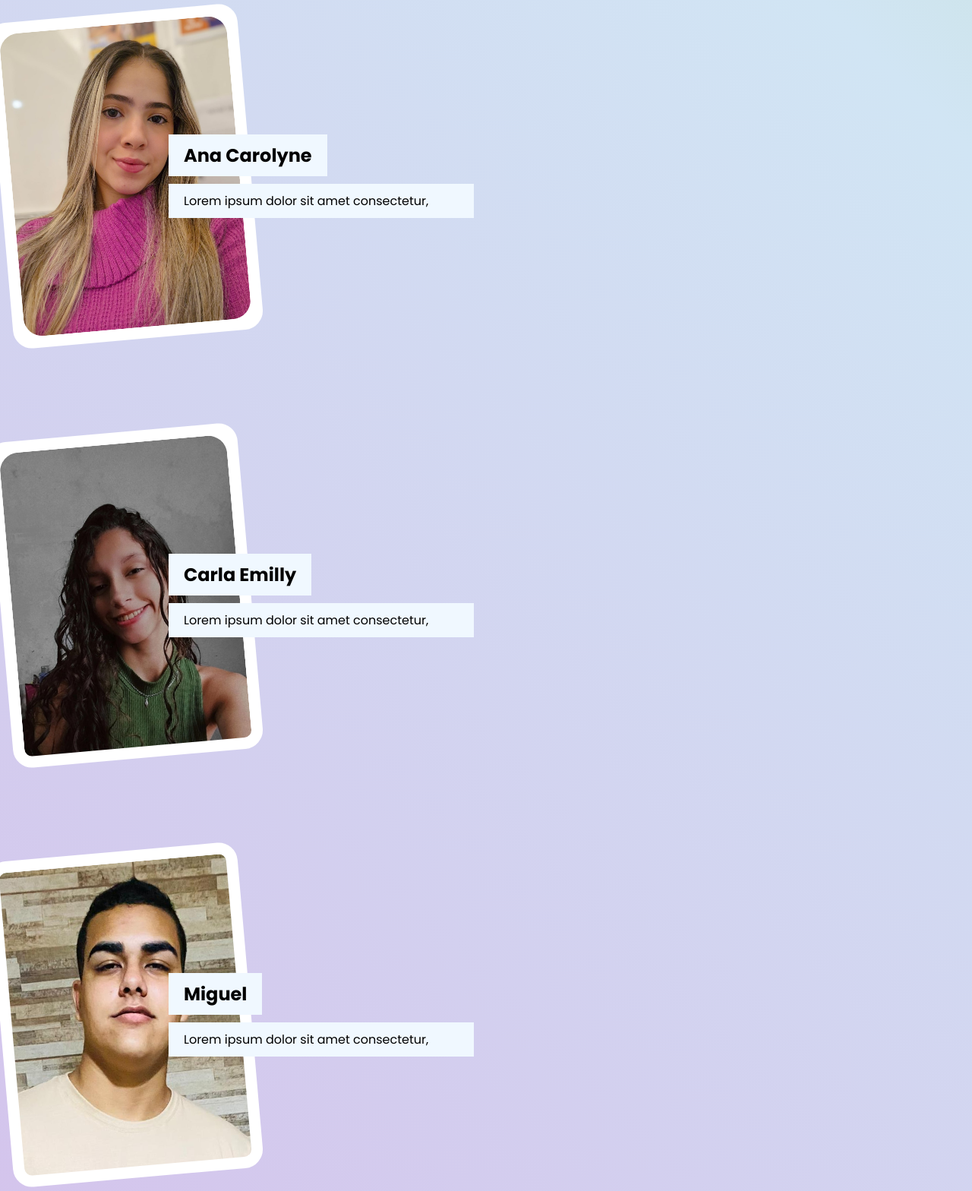
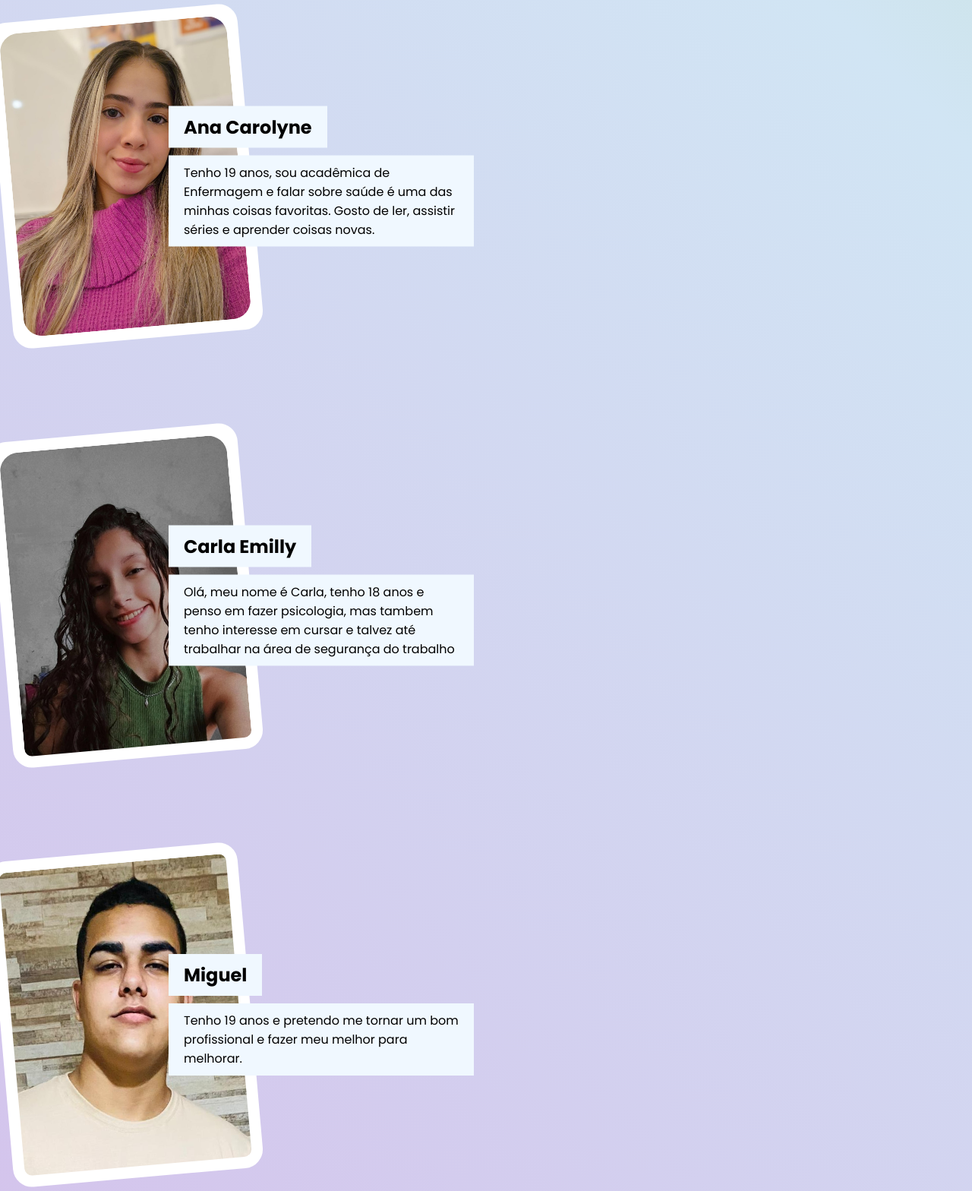
Before and after one commit to Cymphonial/Desconecta, a plain HTML site: page index.html in a window 1280 px wide. Shown: the part 2481-4049 px from the top of the page at 76% size. Drawn offline with Linux system fonts and the light colour scheme.

Commit message:
Update index.html

```diff
--- a/index.html
+++ b/index.html
@@ -106,7 +106,7 @@
                     <h1> Ana Carolyne </h1>
                 </div>
                 <div class="information">
-                    <p> Lorem ipsum dolor sit amet consectetur,</p>
+                    <p> Tenho 19 anos, sou acadêmica de Enfermagem e falar sobre saúde é uma das minhas coisas favoritas. Gosto de ler, assistir séries e aprender coisas novas.</p>
                 </div>
             </div>
         </div>
@@ -119,7 +119,7 @@
                     <h1> Carla Emilly </h1>
                 </div>
                 <div class="information">
-                    <p> Lorem ipsum dolor sit amet consectetur,</p>
+                    <p>Olá, meu nome é Carla, tenho 18 anos e penso em fazer psicologia, mas tambem tenho interesse em cursar e talvez até trabalhar na área de segurança do trabalho</p>
                 </div>
 
             </div>
@@ -133,7 +133,7 @@
                     <h1> Miguel </h1>
                 </div>
                 <div class="information">
-                    <p> Lorem ipsum dolor sit amet consectetur,</p>
+                    <p> Tenho 19 anos e pretendo me tornar um bom profissional e fazer meu melhor para melhorar.</p>
                 </div>
 
             </div>
```
